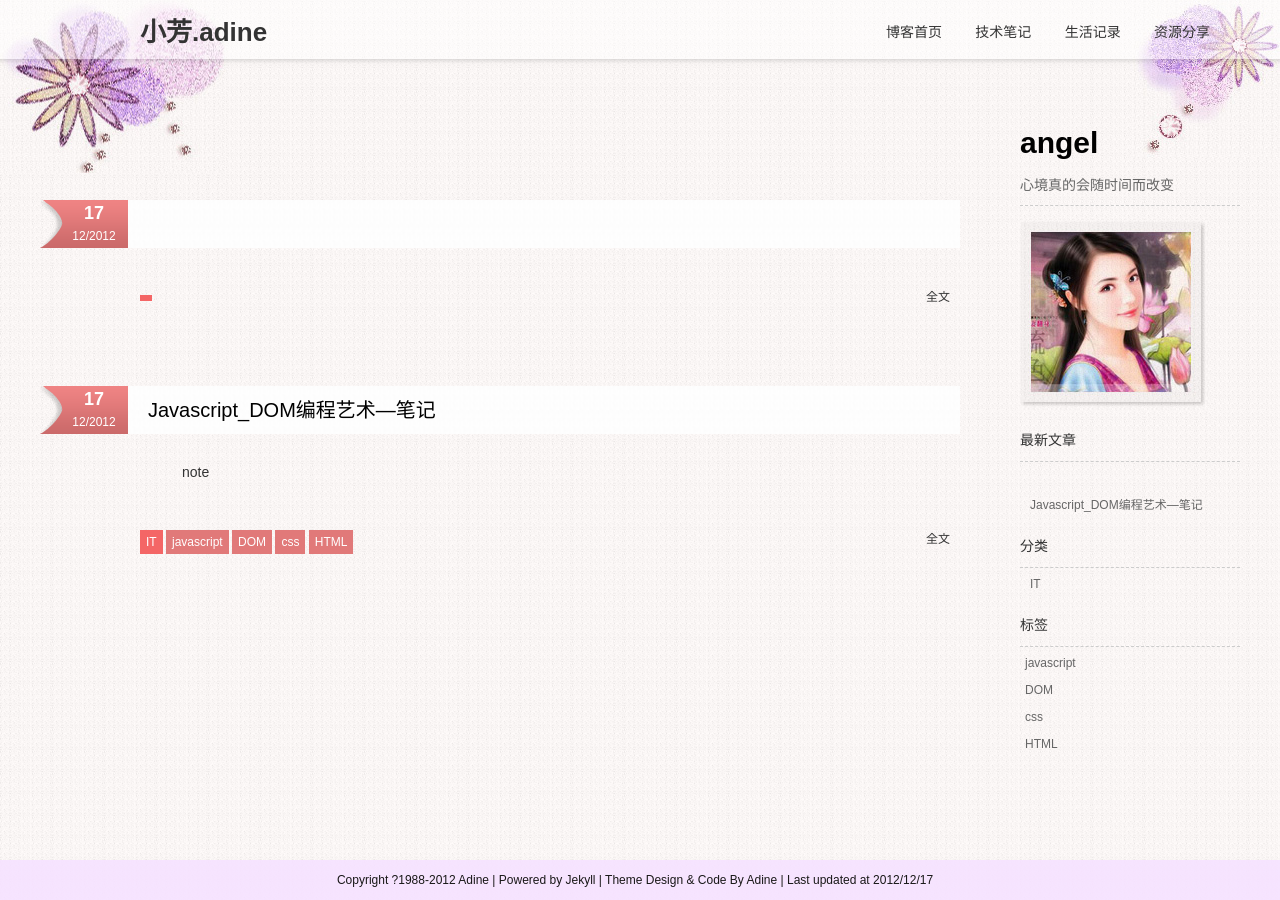
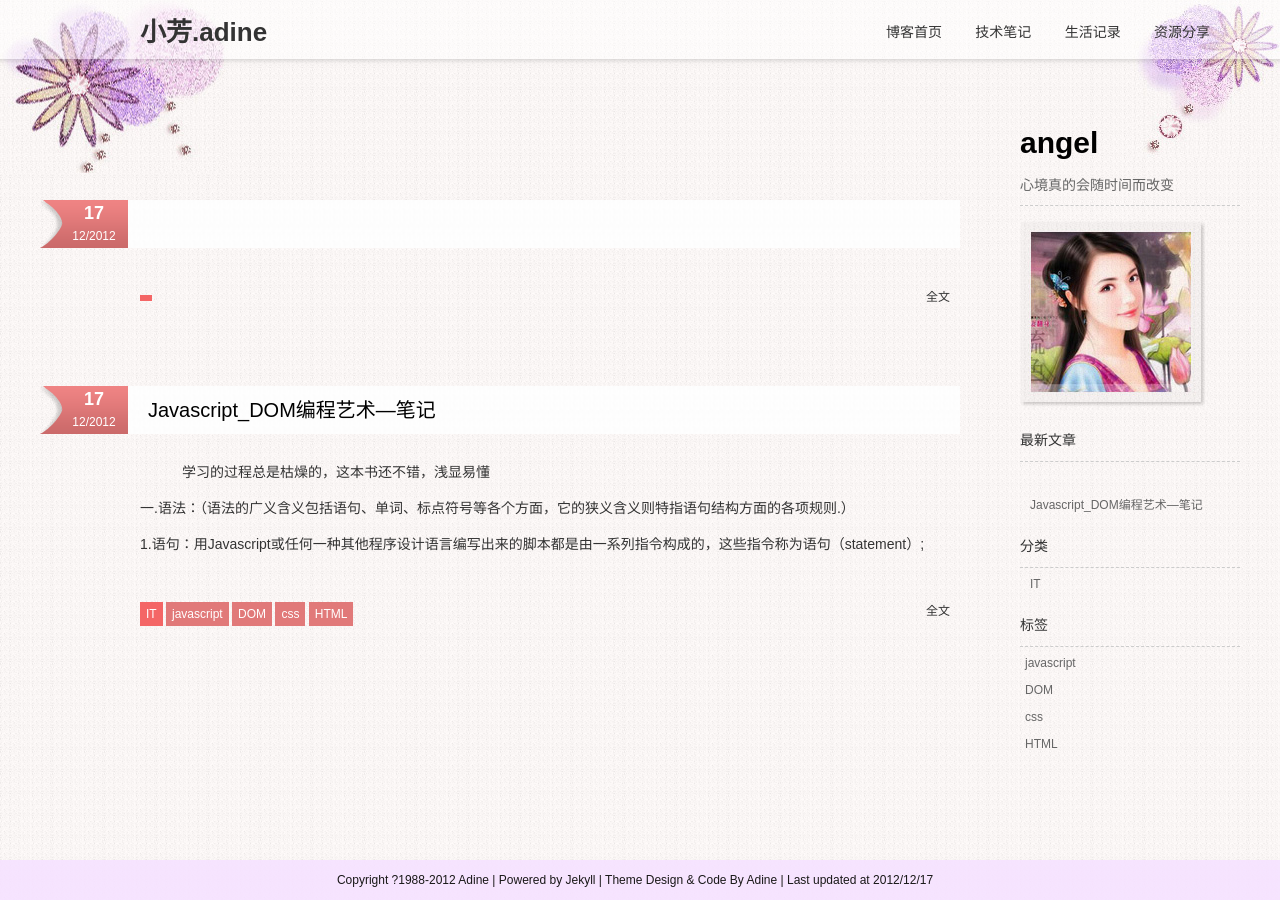
Before and after one commit to adine-zhu/myblog, a Jekyll site: the page built from index.html, in a window 1280 px wide. Built offline with Jekyll 4.4.1, drawn with Linux system fonts in a browser that asks for light colours; Markdown is read by kramdown in place of the engine named in the settings; comment, search, counter and statistics services are not loaded.

Commit message:
modify articles
modify articles

```diff
--- a/_posts/2012-12-17-javascript_dom.md
+++ b/_posts/2012-12-17-javascript_dom.md
@@ -1,10 +1,10 @@
 ---
 layout: post
 title: Javascript_DOM编程艺术—笔记
-description: note
 keywords: Javascript
 category: IT
 tags: javascript DOM css HTML
+description: 学习的过程总是枯燥的，这本书还不错，浅显易懂<br/>一.语法：（语法的广义含义包括语句、单词、标点符号等各个方面，它的狭义含义则特指语句结构方面的各项规则.）<br/>1.语句：用Javascript或任何一种其他程序设计语言编写出来的脚本都是由一系列指令构成的，这些指令称为语句（statement）;
 ---
 
 
```
